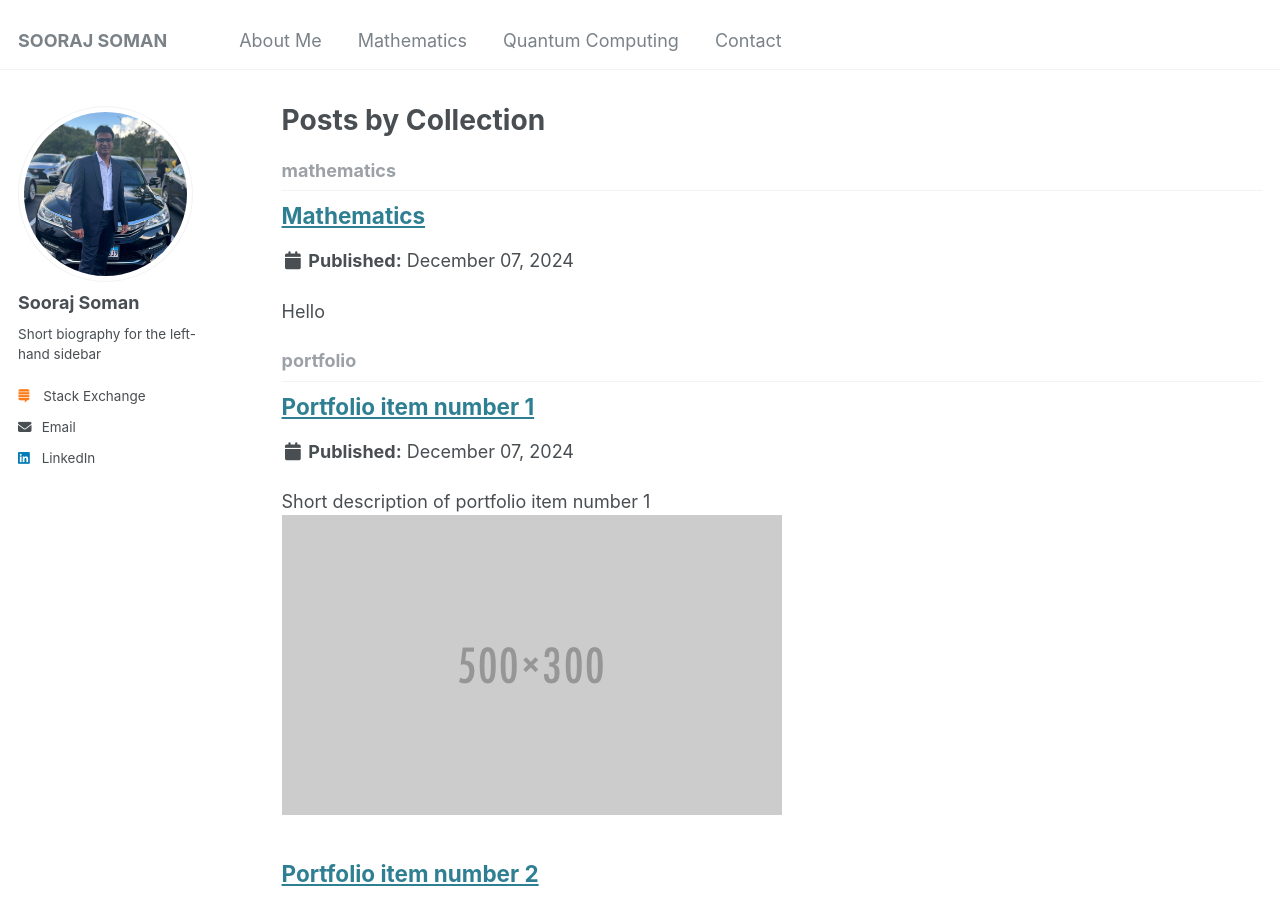
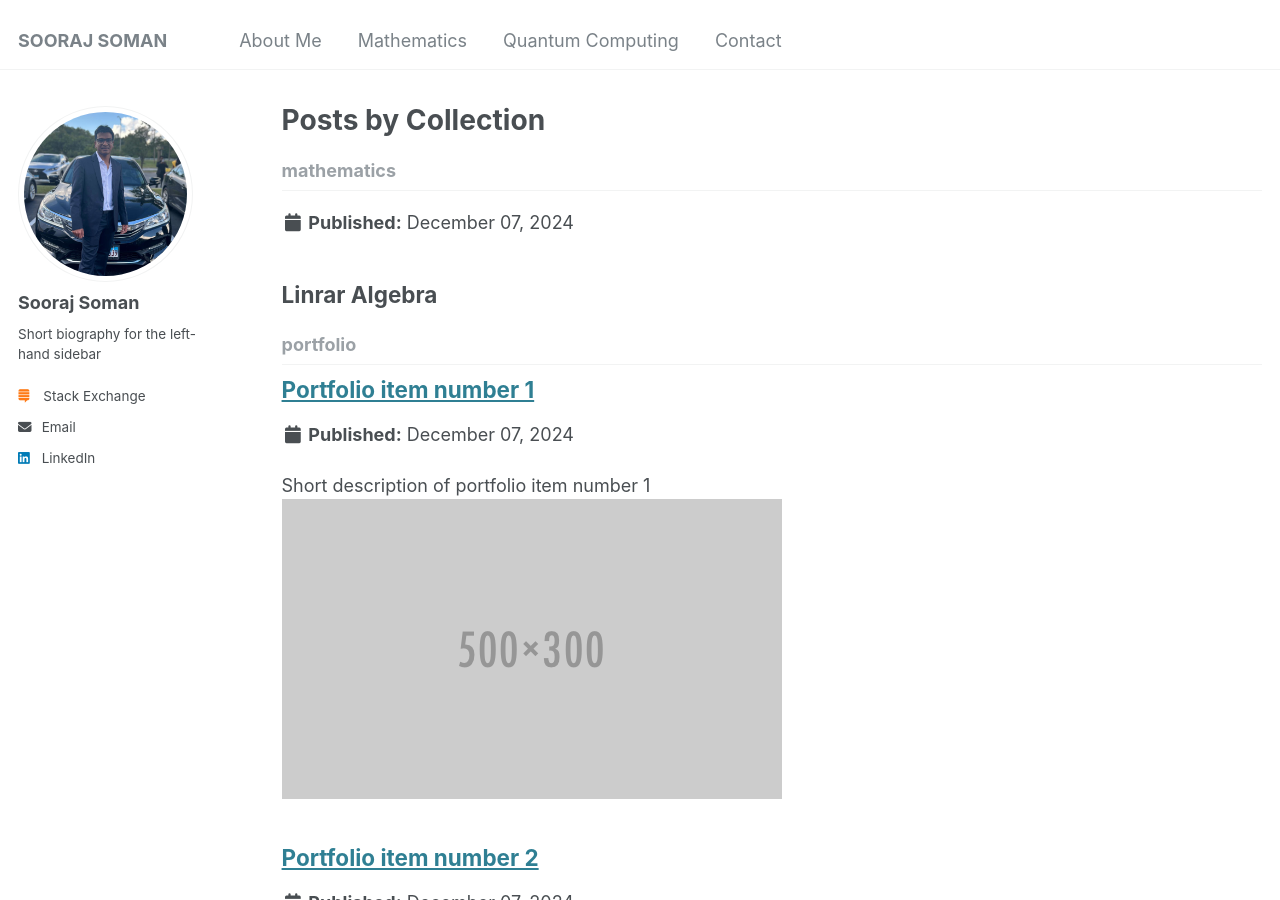
Before and after one commit to soorajss1729/soorajss1729.github.io, a Jekyll site: the page built from _pages/collection-archive.html, in a window 1280 px wide and 900 px high. Built offline with Jekyll 4.4.1, drawn with Linux system fonts in a browser that asks for light colours.

Commit message:
Update mathematics.md

```diff
--- a/_mathematics/mathematics.md
+++ b/_mathematics/mathematics.md
@@ -1,9 +1,9 @@
 ---
-title: "Mathematics"
+title: ""
 permalink: /mathematics/
 layout: archive
 collection: mathematics
 entries_layout: grid
 classes: wide
 ---
-Hello
+## Linrar Algebra
```
